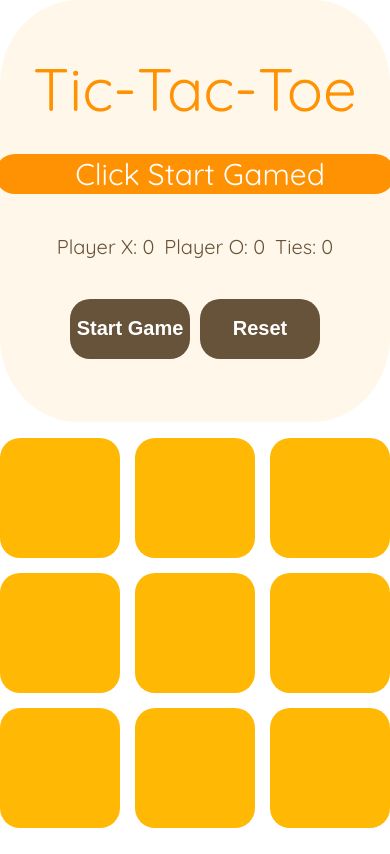
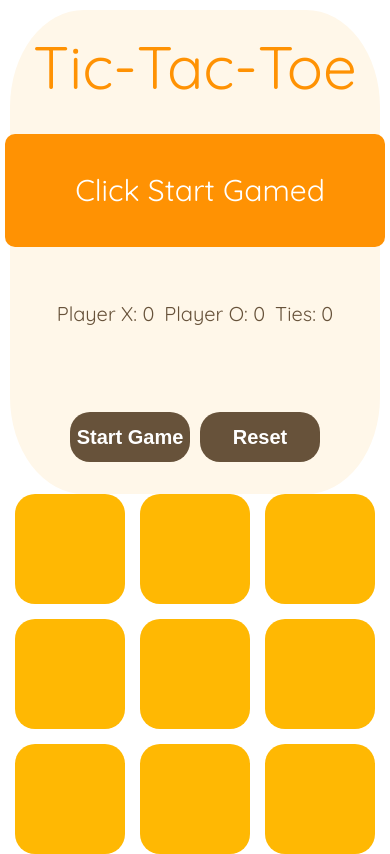
Before and after one commit to kaciakk/Tic-Tac-Toe-2, a React (Vite) app in the folder tictactoe/: page / in a window 390 px wide. Built offline with nearby package versions, Linux system fonts and the light colour scheme.

Commit message:
feat: update styles for responsiveness and layout in CSS files

```diff
--- a/tictactoe/src/App.module.css
+++ b/tictactoe/src/App.module.css
@@ -51,8 +51,8 @@
     flex-direction: column;
     background-color: #fff7e9;
     width: 100%;
-    height: 30rem;
+    height: 100%;
     border-radius: 20% 20% 20% 20%;
-    gap: 40px;
+    gap: 10px;
   }
 }
--- a/tictactoe/src/components/BoardTile/BoardTile.module.css
+++ b/tictactoe/src/components/BoardTile/BoardTile.module.css
@@ -101,8 +101,8 @@
 
 @media (max-height: 1300px) {
   .box {
-    width: 120px;
-    height: 120px;
+    width: 110px;
+    height: 110px;
     background-color: #ffb803;
     border-radius: 20px;
     display: flex;
--- a/tictactoe/src/components/Controls/Controls.module.css
+++ b/tictactoe/src/components/Controls/Controls.module.css
@@ -38,7 +38,7 @@
     align-items: center;
     justify-content: center;
     width: 100%;
-    height: 50px;
+    height: 100%;
     font-size: 60px;
     color: #ff9203;
   }
@@ -47,10 +47,10 @@
     align-items: center;
     justify-content: center;
     background-color: #ff9203;
-    border-radius: 20px 20px 20px 20px;
+    border-radius: 10px 10px 10px 10px;
     font-size: 30px;
     width: 100%;
-    height: 40px;
+    height: 100%;
     color: white;
     padding-left: 10px;
   }
@@ -60,7 +60,7 @@
     align-items: center;
     justify-content: center;
     gap: 10px;
-    height: auto;
+    height: 100%;
     color: #67523a;
     font-size: 20px;
   }
@@ -70,8 +70,7 @@
     align-items: center;
     justify-content: center;
     width: 100%;
-    height: auto;
-
+    height: 100%;
     gap: 10px;
   }
 }
--- a/tictactoe/src/index.css
+++ b/tictactoe/src/index.css
@@ -26,11 +26,14 @@ button:hover {
 }
 
 @media (max-width: 1300px) {
+  #root {
+    margin: 10px;
+  }
   button {
     background-color: #67523a;
     border-radius: 20px;
     width: 120px;
-    height: 60px;
+    height: 50px;
     color: white;
     border: none;
     font-weight: bold;
```
